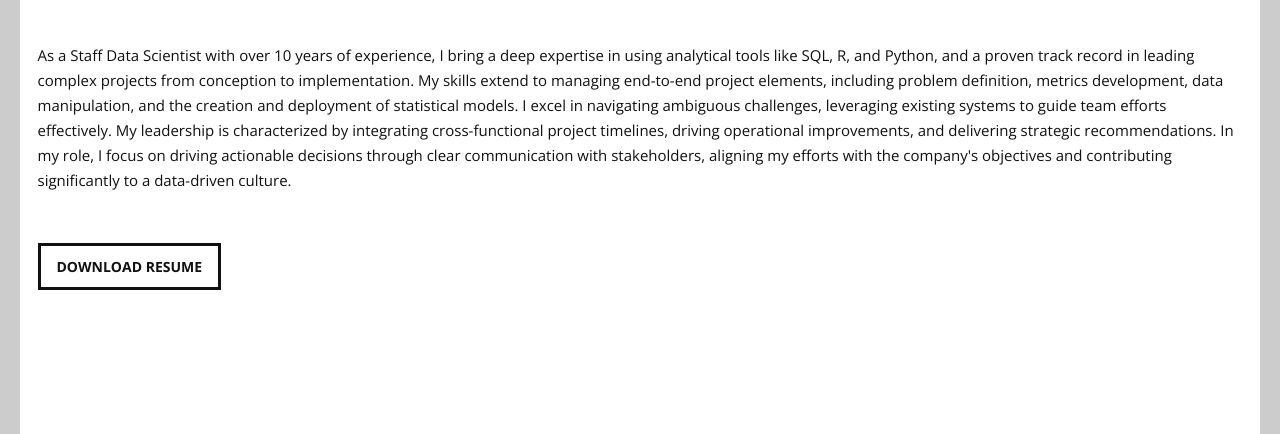
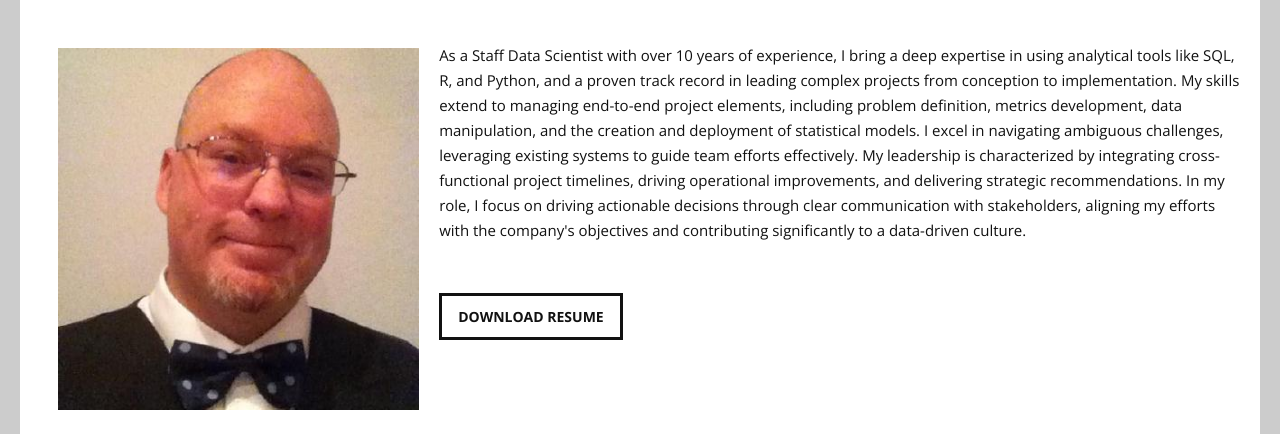
Before and after one commit to msusol/portfolio, a plain HTML site: page index.html in a window 1280 px wide. Shown: the part 251-685 px from the top of the page. Drawn offline with nearby package versions, Linux system fonts and the light colour scheme.

Commit message:
adding profile pic

```diff
--- a/index.html
+++ b/index.html
@@ -126,6 +126,9 @@
                         <h2 class="section-title">STAFF DATA SCIENTIST</h2>
                         <p class="section-subtitle"></p>
                     </div>
+                    <div class="col-3">
+                        <img src="images/profile.jpg" alt="Dancer"/>
+                    </div>
                     <p>As a Staff Data Scientist with over 10 years of experience, I bring a deep expertise in using analytical tools like SQL, R, and Python, and a proven track record in leading complex projects from conception to implementation. My skills extend to managing end-to-end project elements, including problem definition, metrics development, data manipulation, and the creation and deployment of statistical models. I excel in navigating ambiguous challenges, leveraging existing systems to guide team efforts effectively. My leadership is characterized by integrating cross-functional project timelines, driving operational improvements, and delivering strategic recommendations. In my role, I focus on driving actionable decisions through clear communication with stakeholders, aligning my efforts with the company's objectives and contributing significantly to a data-driven culture.</p>
 
                     <!--Call to Action-->
```
Also changed, not shown: images/profile.jpg (added).
